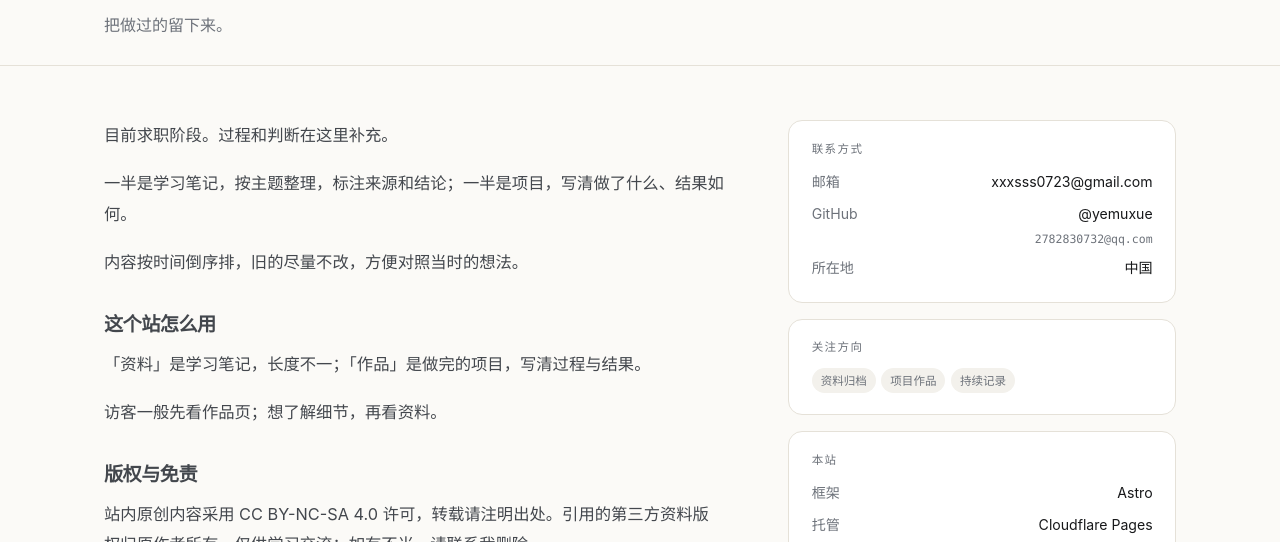
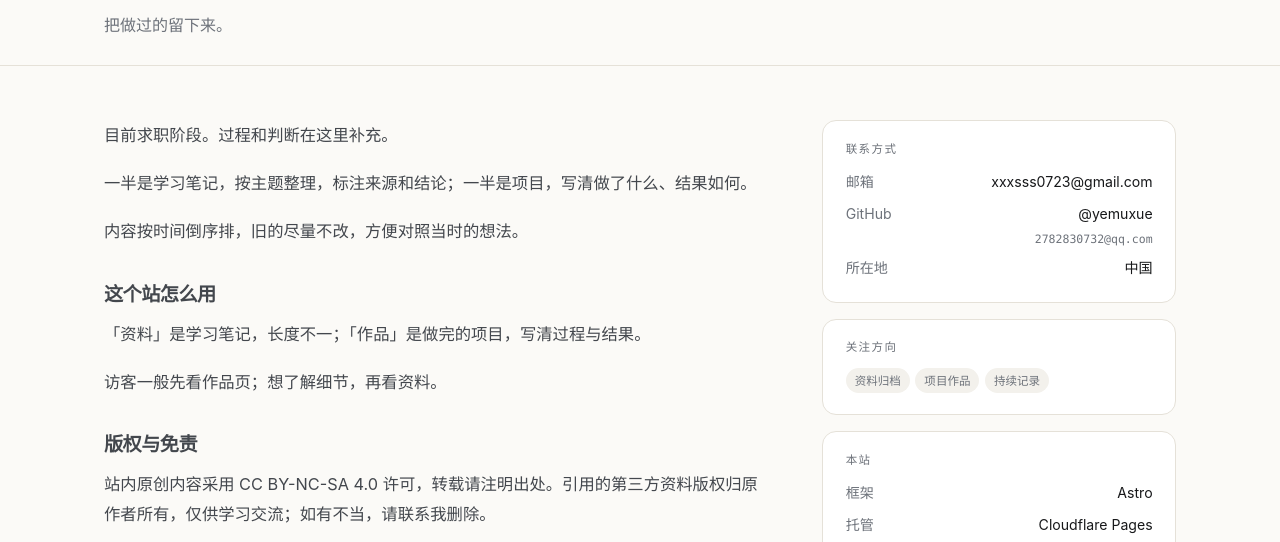
Before and after one commit to yemuxue/xsssx-site, an Astro site: page /about in a window 1280 px wide. Shown: the part 239-781 px from the top of the page. Built offline with nearby package versions, Linux system fonts and the light colour scheme; Astro itself is replaced by a stand-in of ours.

Commit message:
style(home): 加宽关于段落栏，避免尾行孤字

```diff
--- a/src/styles/global.css
+++ b/src/styles/global.css
@@ -880,7 +880,7 @@ html[data-theme='dark'] .icon-btn .moon {
    ========================================================= */
 .about-grid {
   display: grid;
-  grid-template-columns: minmax(0, 1.6fr) minmax(0, 1fr);
+  grid-template-columns: minmax(0, 1.85fr) minmax(0, 1fr);
   gap: clamp(2rem, 5vw, 4rem);
   align-items: start;
 }
@@ -900,6 +900,11 @@ html[data-theme='dark'] .icon-btn .moon {
   font-size: 1.02rem;
   line-height: 1.85;
   color: var(--text-soft);
+}
+
+/* 避免尾行只剩一两个字（「结果如 / 何。」这种），仍保持整行铺满 */
+.about-text p {
+  text-wrap: pretty;
 }
 
 .panel {
```
